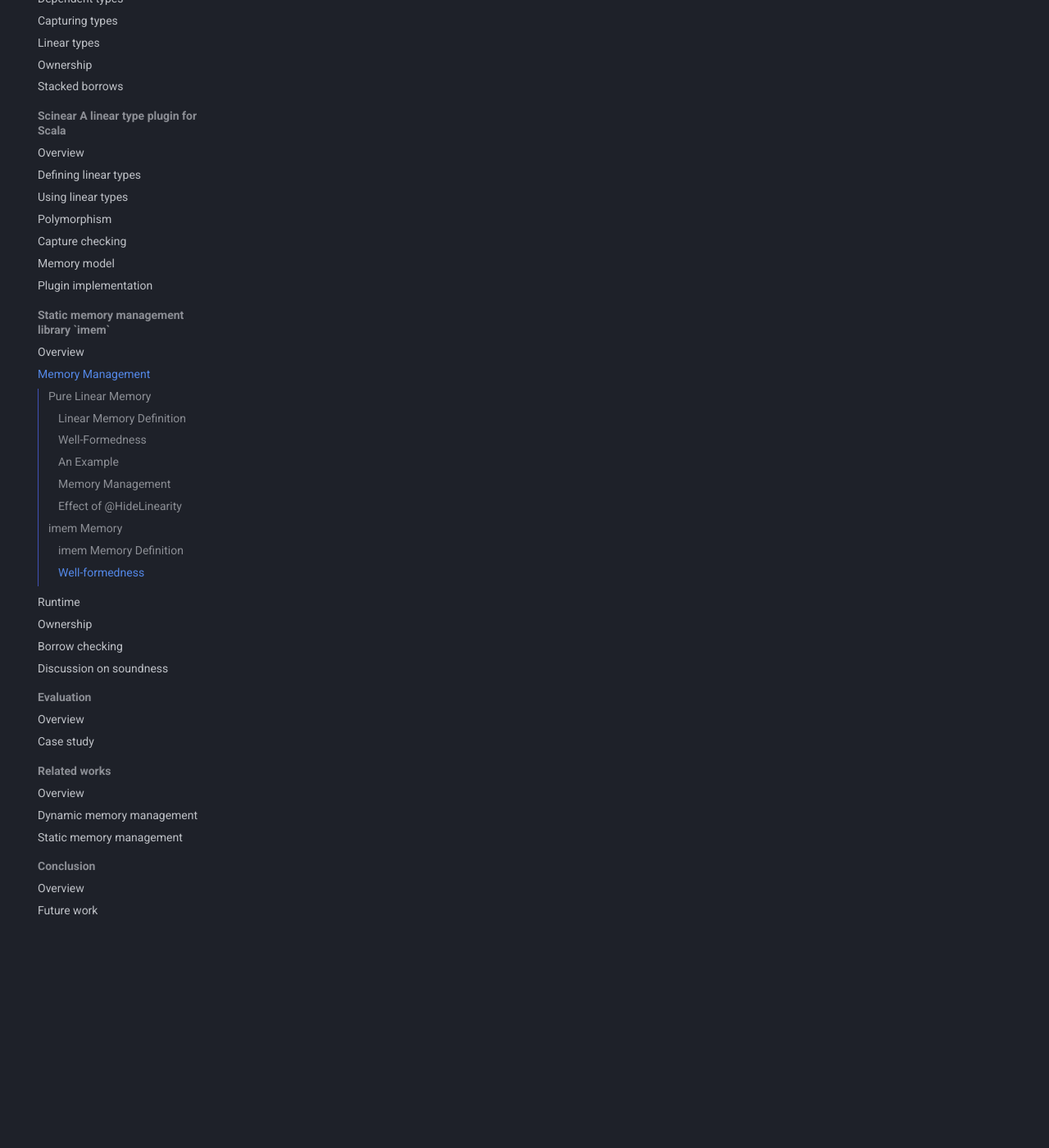
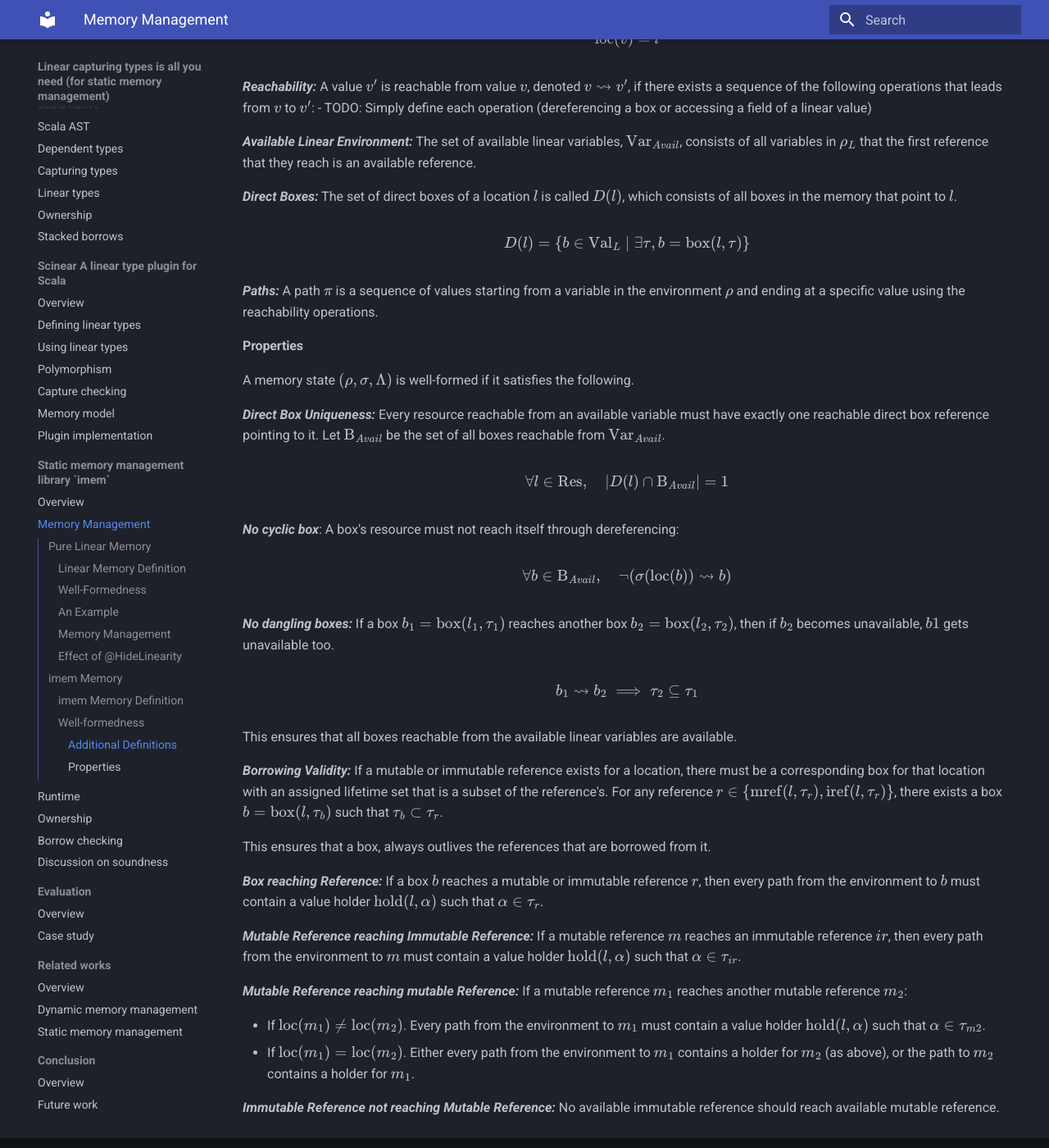
Before and after one commit to amsen20/masters-thesis, an MkDocs documentation site: the page built from docs/imem/memory-management.md, in a window 1280 px wide and 1400 px high, scrolled down 6218 px. Shown: the whole window at 82% size. Built offline with MkDocs 1.6.1 and Material for MkDocs 9.7.7, drawn with Linux system fonts in a browser that asks for light colours; some of the changed text lies outside the part shown.

Commit message:
Define well-formedness for imem memory

```diff
--- a/docs/imem/memory-management.md
+++ b/docs/imem/memory-management.md
@@ -79,7 +79,7 @@ $$
 P(l) = \{ x \in \text{dom}(\rho_L) \mid \rho_L(x) = l \} \cup \{ k \in \text{dom}(\sigma_L) \mid l \in \text{Refs}(\sigma_L(k)) \}
 $$
 
-Where $\text{Refs}(v)$ is the number of references linear value $v = \langle v_1, \dots, v_k \rangle$ mentions:
+Where $\text{Refs}(v)$ is the set of references linear value $v = \langle v_1, \dots, v_k \rangle$ mentions:
 
 $$
 \text{Refs}(v) = \{ v_i \vert v_i \in \text{Loc}_{L} \}
@@ -279,4 +279,86 @@ $$
 l \in \text{Res} \iff \exists \tau \subseteq \mathcal{L} \text{ s.t. } \text{box}(l, \tau) \in \text{Val}_L
 $$
 
+The provided is the definition and well-formedness definition for the linear memory.
+
 ### Well-formedness
+
+#### Additional Definitions
+
+***Dereferencing:***
+The function $\text{loc}(v)$ returns the location pointed to by a reference value.
+Meaning for any value $v \in \{ \text{box}(l, \tau), \text{mref}(l, \tau), \text{iref}(l, \tau), \text{hold}(l, \alpha) \}$:
+
+$$
+\text{loc}(v) = l
+$$
+
+***Reachability:***
+A value $v'$ is reachable from value $v$, denoted $v \rightsquigarrow v'$, if there exists a sequence of the following operations that leads from $v$ to $v'$:
+- TODO: Simply define each operation (dereferencing a box or accessing a field of a linear value)
+
+***Available Linear Environment:***
+The set of available linear variables, $\text{Var}_{Avail}$, consists of all variables in $\rho_L$ that the first reference that they reach is an available reference.
+
+***Direct Boxes:***
+The set of direct boxes of a location $l$ is called $D(l)$, which consists of all boxes in the memory that point to $l$.
+
+$$
+D(l) = \{ b \in \text{Val}_L \mid \exists \tau, b = \text{box}(l, \tau) \}
+$$
+
+***Paths:***
+A path $\pi$ is a sequence of values starting from a variable in the environment $\rho$ and ending at a specific value using the reachability operations.
+
+#### Properties
+
+A memory state $(\rho, \sigma, \Lambda)$ is well-formed if it satisfies the following.
+
+***Direct Box Uniqueness:***
+Every resource reachable from an available variable must have exactly one reachable direct box reference pointing to it.
+Let $\text{B}_{Avail}$ be the set of all boxes reachable from $\text{Var}_{Avail}$.
+
+$$
+\forall l \in \text{Res}, \quad | D(l) \cap \text{B}_{Avail} | = 1
+$$
+
+***No cyclic box***:
+A box's resource must not reach itself through dereferencing:
+
+$$
+\forall b \in \text{B}_{Avail}, \quad \neg (\sigma(\text{loc}(b)) \rightsquigarrow b)
+$$
+
+***No dangling boxes:***
+If a box $b_1 = \text{box}(l_1, \tau_1)$ reaches another box $b_2 = \text{box}(l_2, \tau_2)$, then if $b_2$ becomes unavailable, $b1$ gets unavailable too.
+
+$$
+b_1 \rightsquigarrow b_2 \implies \tau_2 \subseteq \tau_1
+$$
+
+This ensures that all boxes reachable from the available linear variables are available.
+
+***Borrowing Validity:***
+If a mutable or immutable reference exists for a location, there must be a corresponding box for that location with an assigned lifetime set that is a subset of the reference's.
+For any reference $r \in \{ \text{mref}(l, \tau_r), \text{iref}(l, \tau_r) \}$, there exists a box $b = \text{box}(l, \tau_b)$ such that $\tau_b \subset \tau_r$.
+
+This ensures that a box, always outlives the references that are borrowed from it.
+
+***Box reaching Reference:***
+If a box $b$ reaches a mutable or immutable reference $r$, then every path from the environment to $b$ must contain a value holder $\text{hold}(l, \alpha)$ such that $\alpha \in \tau_r$.
+
+***Mutable Reference reaching Immutable Reference:***
+If a mutable reference $m$ reaches an immutable reference $ir$, then every path from the environment to $m$ must contain a value holder $\text{hold}(l, \alpha)$ such that $\alpha \in \tau_{ir}$.
+
+***Mutable Reference reaching mutable Reference:***
+If a mutable reference $m_1$ reaches another mutable reference $m_2$:
+
+- If $\text{loc}(m_1) \neq \text{loc}(m_2)$.
+  Every path from the environment to $m_1$ must contain a value holder $\text{hold}(l, \alpha)$ such that $\alpha \in \tau_{m2}$.
+- If $\text{loc}(m_1) = \text{loc}(m_2)$.
+  Either every path from the environment to $m_1$ contains a holder for $m_2$ (as above), or the path to $m_2$ contains a holder for $m_1$.
+
+***Immutable Reference not reaching Mutable Reference:***
+No available immutable reference should reach available mutable reference.
+
+<!-- TODO: CHECKOUT THE EDITED VERSION -->
```
